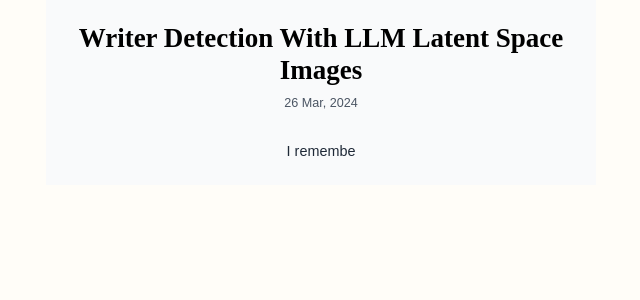
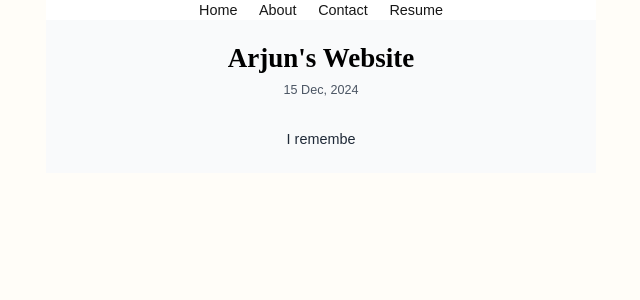
Before and after one commit to rjuna72/resumesite, a Next.js app: page / in a window 1280 px wide. Shown: the top 300 px of the page, without its empty margins (319-959 px from the left). Built offline with nearby package versions, Linux system fonts and the light colour scheme.

Commit message:
added a navbar

```diff
--- a/app/about/page.tsx
+++ b/app/about/page.tsx
@@ -5,7 +5,7 @@
       <div>
 
 
-        <div className="h-auto min-w-full bg-gray-50 text-black flex flex-col items-center p-6">
+        <div className="h-screen min-w-full bg-gray-50 text-black flex flex-col items-center p-6">
 
           <div className="text-center mb-8">
             <h1 className="text-3xl font-bold mb-2">A Bit About Me</h1>
@@ -17,8 +17,8 @@
             <Image
               src="/images/ss.png"
               alt="Graph and LLM representation"
-              width={600}
-              height={400}
+              width={500}
+              height={300}
               className="rounded-md shadow-lg border border-gray-200"
             />
           </div>
--- a/app/layout.tsx
+++ b/app/layout.tsx
@@ -3,6 +3,7 @@
 import "./globals.css";
 import { Analytics } from "@vercel/analytics/react"
 
+import Navbar from './navbar';
 
 const geistSans = Geist({
   variable: "--font-geist-sans",
@@ -27,6 +28,7 @@
   return (
     <html lang="en">
       <body className={`${geistSans.variable} ${geistMono.variable} antialiased container`} >
+        <Navbar />
         {children}
         <Analytics/>
       </body>
--- /dev/null
+++ b/app/navbar.tsx
@@ -0,0 +1,21 @@
+'use client';
+
+import { useState } from 'react';
+import Link from 'next/link';
+
+export default function Navbar() {
+  const [isOpen, setIsOpen] = useState(false);
+
+  return (
+    <nav className="flex justify-center">
+
+        <div className="hidden md:flex space-x-6">
+            <Link href="/" className="hover:underline">Home</Link>
+            <Link href="/about" className="hover:underline">About</Link>
+            <Link href="/contact" className="hover:underline">Contact</Link>
+            <Link href="/resume" className="hover:underline">Resume</Link>
+          </div>
+
+    </nav>
+  );
+}
--- a/app/page.tsx
+++ b/app/page.tsx
@@ -6,8 +6,8 @@
       <div className="h-auto min-w-full bg-gray-50 text-black flex flex-col items-center p-6">
 
         <div className="text-center mb-8">
-          <h1 className="text-3xl font-bold mb-2">Writer Detection With LLM Latent Space Images</h1>
-          <p className="text-gray-600 text-sm">26 Mar, 2024</p>
+          <h1 className="text-3xl font-bold mb-2">Arjun's Website</h1>
+          <p className="text-gray-600 text-sm">15 Dec, 2024</p>
         </div>
 
 
--- a/app/resume/page.tsx
+++ b/app/resume/page.tsx
@@ -6,7 +6,7 @@
         <div className="h-auto min-w-full bg-gray-50 text-black flex flex-col items-center p-6">
 
           <div className="text-center mb-8">
-            <h1 className="text-3xl font-bold mb-2">A Comprehensive Summation of My Life to Assist in Your Decision of if You Want to Use Me (Resume)</h1>
+            <h1 className="text-3xl font-bold mb-2">Resume</h1>
             <p className="text-gray-600 text-sm">26 Mar, 2024</p>
           </div>
 
@@ -18,6 +18,7 @@
             <p>
               Lorem ipsum dolor sit, amet consectetur adipisicing elit. Dignissimos magni numquam enim voluptatum, dicta provident aliquid quis quas. Quo dolorem rerum maxime animi minima unde est asperiores optio laudantium sint.
             </p>
+            <hr class="h-px my-8 bg-gray-200 border-0 dark:bg-gray-700"></hr>
           </div>
         </div>
       </div>
```
